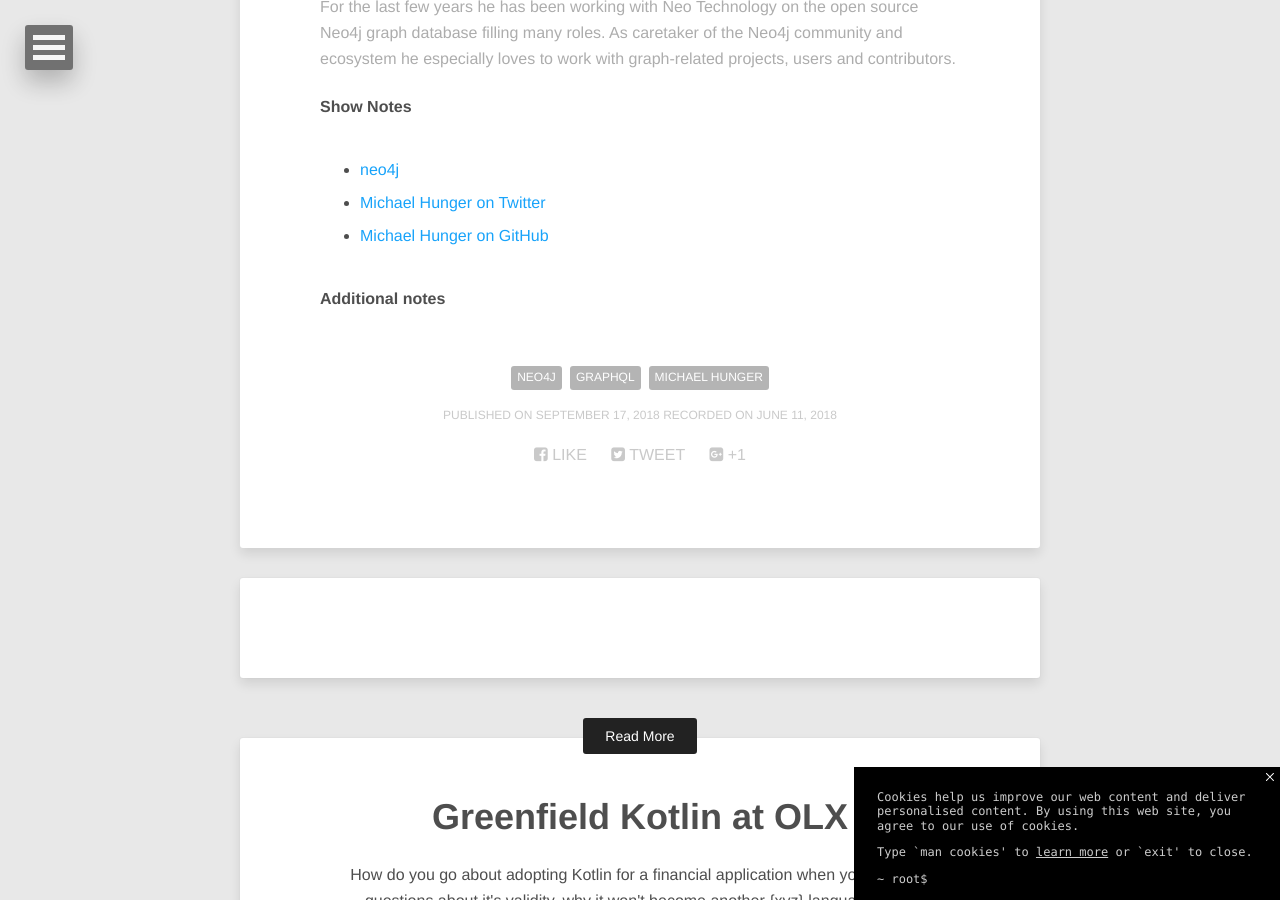
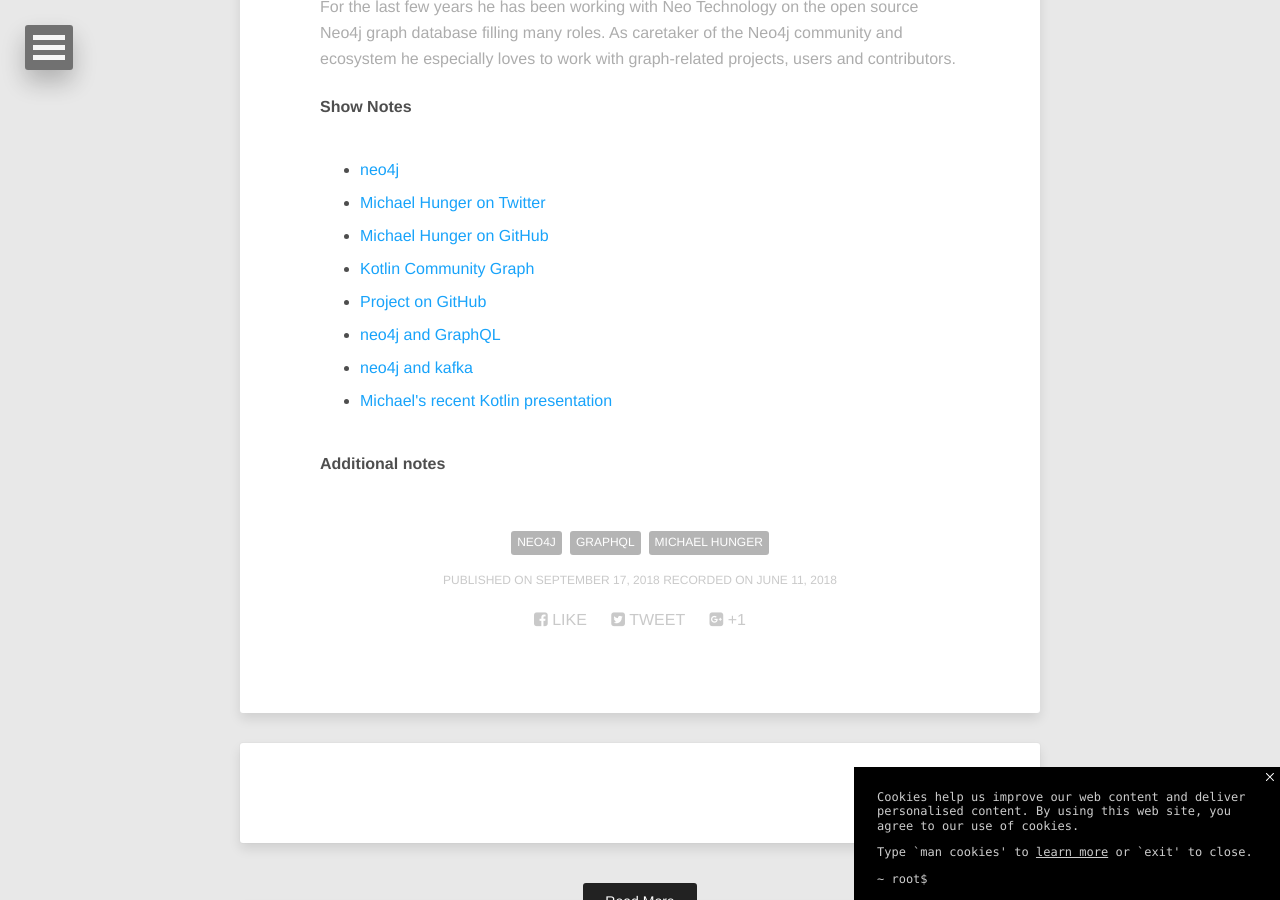
Before and after one commit to talkingkotlin/website, a Jekyll site: the page built from _posts/2018-09-17-neo4j-and-more-with-michael-hunger.md, in a window 1280 px wide and 900 px high, scrolled down 1123 px. Built offline with Jekyll 4.4.1, drawn with Linux system fonts in a browser that asks for light colours; nearby versions of some CDN libraries; comment, search, counter and statistics services are not loaded.

Commit message:
Added show links

```diff
--- a/_posts/2018-09-17-neo4j-and-more-with-michael-hunger.md
+++ b/_posts/2018-09-17-neo4j-and-more-with-michael-hunger.md
@@ -19,5 +19,15 @@
       link: https://twitter.com/mesirii
     - text: Michael Hunger on GitHub
       link: https://github.com/jexp
+    - text: Kotlin Community Graph
+      link: https://github.com/community-graph/community-radar#connection-details
+    - text: Project on GitHub
+      link: https://github.com/community-graph/community-radar
+    - text: neo4j and GraphQL
+      link: https://github.com/neo4j-graphql/neo4j-graphql
+    - text: neo4j and kafka
+      link: https://github.com/neo4j-contrib/neo4j-kafka
+    - text: Michael's recent Kotlin presentation
+      link: https://www.dropbox.com/s/qbfliiwlbxgtuhb/Kotlin-Meetup.pptx?dl=0
 
 ---
```
